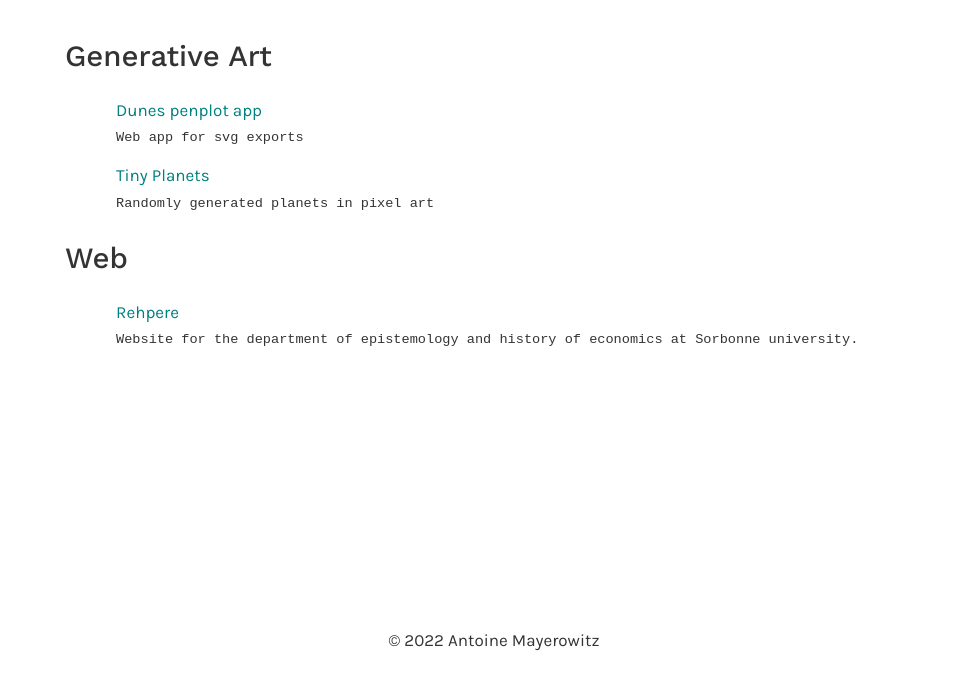
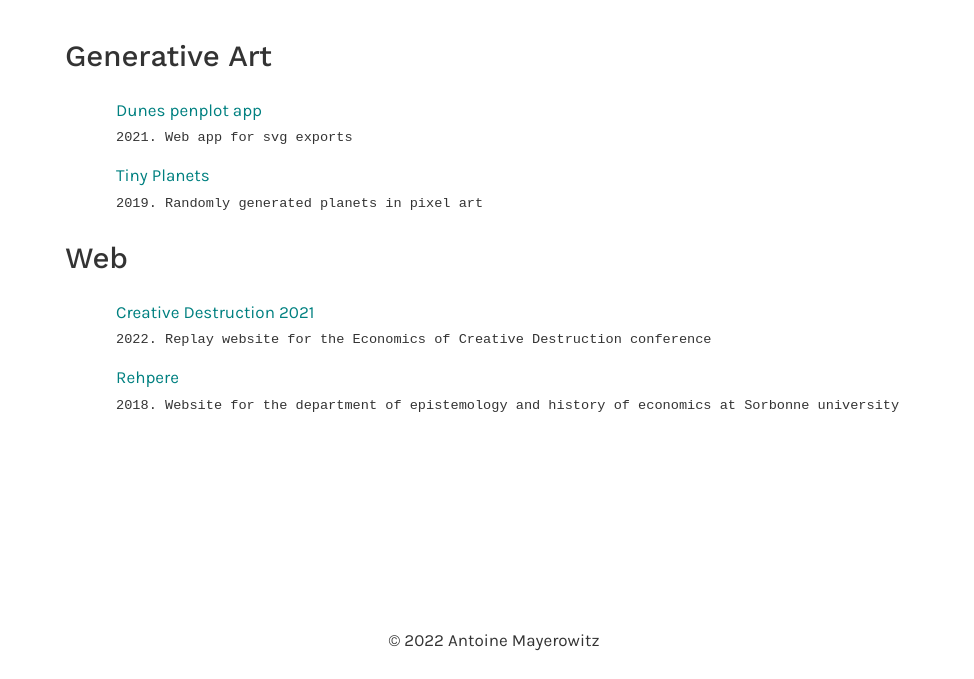
Before and after one commit to SuperMayo/mayerowitz.io, a Gatsby site: page /projects in a window 1280 px wide. Shown: the part 121-800 px from the top of the page, without its empty margins (146-1120 px from the left). Built offline with nearby package versions, Linux system fonts and the light colour scheme; Gatsby itself is replaced by a stand-in of ours; some packages are replaced by stand-ins of ours.

Commit message:
Update projects

```diff
--- a/src/data/projects.json
+++ b/src/data/projects.json
@@ -12,15 +12,21 @@
         "name": "Tiny Planets",
         "link": "https://supermayo.github.io/tinyPlanets/",
         "description": "Randomly generated planets in pixel art",
-        "date": 2021,
+        "date": 2019,
         "external": true
       }
     ],
     "web" : [
       {
+        "name": "Creative Destruction 2021",
+        "link": "https://www.creativedestruction2021.org/",
+        "description": "Replay website for the Economics of Creative Destruction conference",
+        "date": 2022
+      },
+      {
         "name": "Rehpere",
         "link": "https://Rehpere.org",
-        "description": "Website for the department of epistemology and history of economics at Sorbonne university.",
+        "description": "Website for the department of epistemology and history of economics at Sorbonne university",
         "date": 2018
       }
     ]
--- a/src/pages/projects.js
+++ b/src/pages/projects.js
@@ -45,25 +45,25 @@ const Projects = () => {
       <Container>
         <h2>Generative Art</h2>
         <ul>
-          {data.projectsJson.generative.map(({ name, link, description }) => (
+          {data.projectsJson.generative.map(({ name, link, description, date}) => (
             <li key={name}>
-              <a href={link} rel="noopener noreferrer">
+              <a href={link} rel="noopener noreferrer" target="_blank">
                 {name}
               </a>
               <br />
-              <SmallSamp>{description}</SmallSamp>
+              <SmallSamp>{date}. {description}</SmallSamp>
             </li>
           ))}
         </ul>
         <h2>Web</h2>
         <ul>
-          {data.projectsJson.web.map(({ name, link, description }) => (
+          {data.projectsJson.web.map(({ name, link, description, date }) => (
             <li key={name}>
-              <a key={name} href={link} rel="noopener noreferrer">
+              <a key={name} href={link} rel="noopener noreferrer" target="_blank">
                 {name}
               </a>
               <br />
-              <SmallSamp>{description}</SmallSamp>
+              <SmallSamp>{date}. {description}</SmallSamp>
             </li>
           ))}
         </ul>
```
